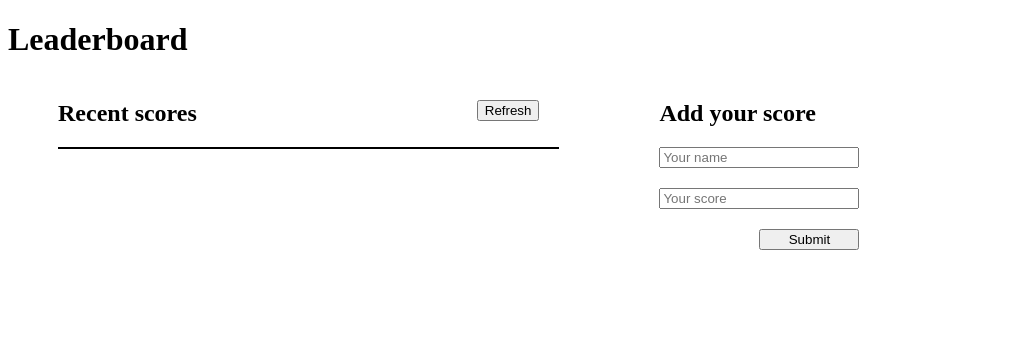
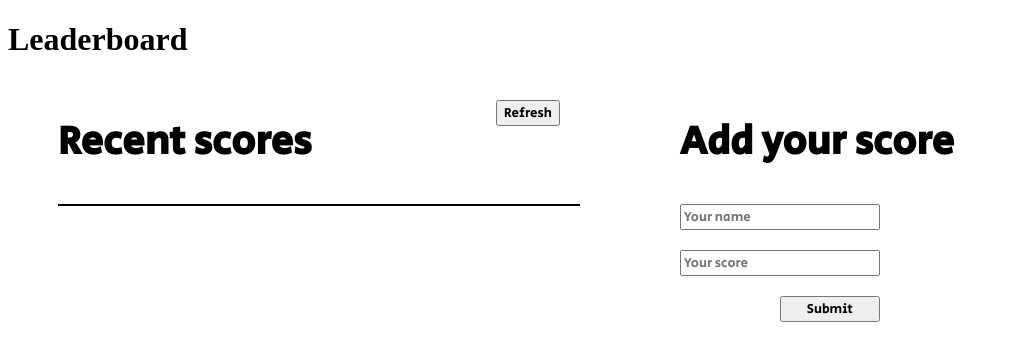
Before and after one commit to LOctavio/leaderboard, a website built with webpack: page src/index.html in a window 1280 px wide. Shown: the whole page, without its empty margins (0-1009 px from the left). Built offline with nearby package versions, Linux system fonts and the light colour scheme; no server answers.

Commit message:
Add font family

```diff
--- a/src/style.css
+++ b/src/style.css
@@ -1,15 +1,27 @@
+@font-face {
+  font-family: 'SecularOne';
+  src: url('./SecularOne-Regular.woff') format('woff');
+}
+
 .main-container {
   display: flex;
   flex-direction: row;
+  font-family: 'SecularOne';
 }
 
 .main-container > div {
   margin: 0 50px;
+  font-family: inherit;
+}
+
+h2 {
+  font-size: 40px;
 }
 
 .recent-scores {
   flex-grow: 1;
   position: relative;
+  font-family: inherit;
 }
 
 .add-score {
@@ -21,6 +33,7 @@
   right: 0;
   top: 0;
   margin: 20px;
+  font-family: inherit;
 }
 
 .scores-list {
@@ -35,6 +48,10 @@
 
 .scores-list ul li {
   padding: 5px;
+  height: 35px;
+  font-size: 20px;
+  line-height: 35px;
+  font-family: inherit;
 }
 
 .scores-list ul li:nth-child(even) {
@@ -45,13 +62,16 @@
   display: flex;
   flex-direction: column;
   width: 200px;
+  font-family: inherit;
 }
 
 .input-text {
   margin-bottom: 20px;
+  font-family: inherit;
 }
 
 .submit-button {
   width: 100px;
   margin-left: auto;
+  font-family: inherit;
 }
```
Also changed, not shown: dist/3786d92fa7ccb28a095f.woff (added), dist/main.js, src/SecularOne-Regular.woff (added).
